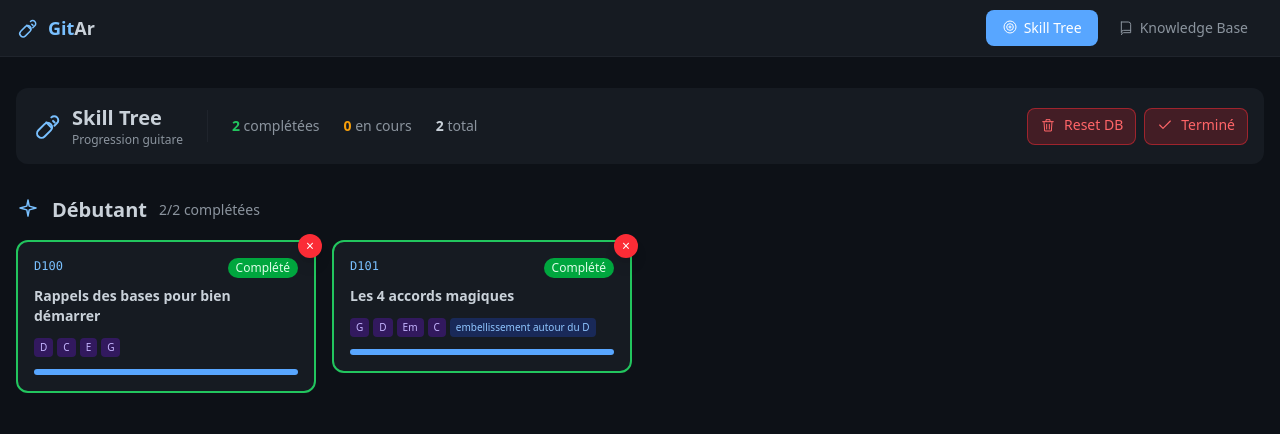
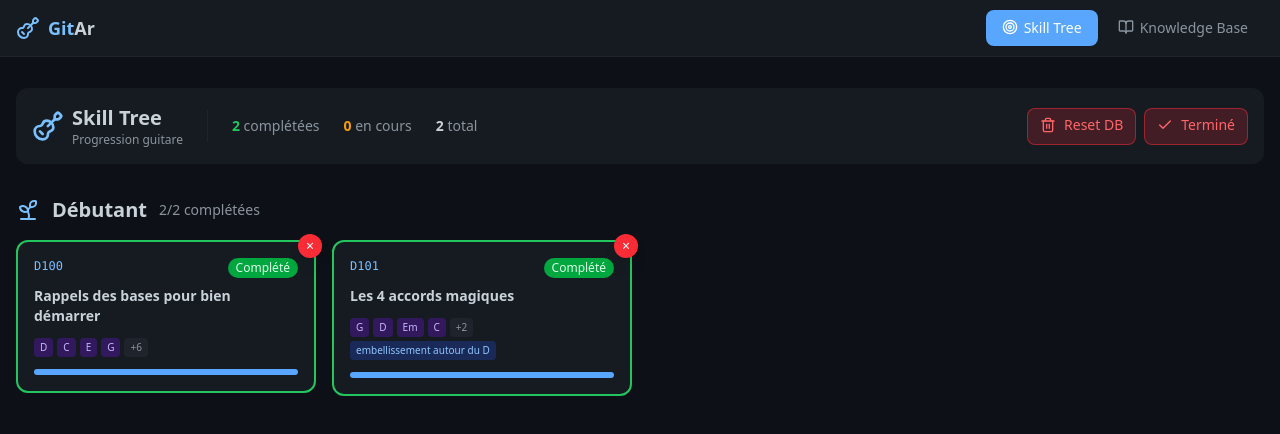
Before and after one commit to Corgidev42/GitAr, a Next.js app: page / in a window 1280 px wide. Both pictures are taken after a click on the button "Éditer". Shown: the top 434 px of the page. Built offline with nearby package versions, Linux system fonts and the light colour scheme.

Commit message:
chore(ui): lucide icons; feat(skill-tree): badge +N accords

```diff
--- a/database.json
+++ b/database.json
@@ -74,7 +74,26 @@
           "done": true
         }
       ],
-      "progressions": [],
+      "progressions": [
+        {
+          "name": "4 accords magiques",
+          "chords": [
+            "G",
+            "D",
+            "Em",
+            "C"
+          ]
+        },
+        {
+          "name": "4 accords magiques bis",
+          "chords": [
+            "D",
+            "Em",
+            "C",
+            "G"
+          ]
+        }
+      ],
       "isSong": false
     }
   ],
--- a/package.json
+++ b/package.json
@@ -13,6 +13,7 @@
   "dependencies": {
     "chokidar": "^5.0.0",
     "dotenv": "^17.3.1",
+    "lucide-react": "^0.577.0",
     "next": "16.1.6",
     "pdf-parse": "^2.4.5",
     "react": "19.2.3",
--- a/src/app/page.tsx
+++ b/src/app/page.tsx
@@ -81,6 +81,11 @@ function LessonNode({
               {c}
             </span>
           ))}
+          {lesson.knowledge.chords.length > 4 && (
+            <span className="text-[10px] px-1.5 py-0.5 rounded bg-[var(--surface-light)] text-[var(--muted)]">
+              +{lesson.knowledge.chords.length - 4}
+            </span>
+          )}
           {lesson.knowledge.techniques.slice(0, 2).map((t) => (
             <span key={t} className="text-[10px] px-1.5 py-0.5 rounded bg-blue-900/50 text-blue-300">
               {t}
--- a/src/components/Icons.tsx
+++ b/src/components/Icons.tsx
@@ -1,130 +1,75 @@
-import type { SVGProps } from 'react';
+import type { LucideProps } from 'lucide-react';
+import {
+  BookOpen,
+  Check,
+  Drum,
+  FileText,
+  Flame,
+  Guitar,
+  Link2,
+  Music,
+  Pause,
+  Pencil,
+  Play,
+  Sprout,
+  Target,
+  Trash2,
+} from 'lucide-react';
 
-type IconProps = SVGProps<SVGSVGElement> & { title?: string };
+type IconProps = LucideProps & { title?: string };
 
 export function IconGuitar({ title = 'Guitar', ...props }: IconProps) {
-  return (
-    <svg viewBox="0 0 24 24" fill="none" stroke="currentColor" aria-label={title} {...props}>
-      <path strokeWidth="1.5" strokeLinecap="round" strokeLinejoin="round" d="M14.5 5.5c1.2-1.2 3.1-1.2 4.3 0 1.2 1.2 1.2 3.1 0 4.3l-2 2" />
-      <path strokeWidth="1.5" strokeLinecap="round" strokeLinejoin="round" d="M10.7 9.3l4 4" />
-      <path strokeWidth="1.5" strokeLinecap="round" strokeLinejoin="round" d="M9.4 10.6l-4.6 4.6c-1.3 1.3-1.3 3.4 0 4.7 1.3 1.3 3.4 1.3 4.7 0l4.6-4.6c1.3-1.3 1.3-3.4 0-4.7-1.3-1.3-3.4-1.3-4.7 0Z" />
-      <path strokeWidth="1.5" strokeLinecap="round" strokeLinejoin="round" d="M15.8 8.2l1.2 1.2" />
-    </svg>
-  );
+  return <Guitar aria-label={title} {...props} />;
 }
 
 export function IconTarget({ title = 'Target', ...props }: IconProps) {
-  return (
-    <svg viewBox="0 0 24 24" fill="none" stroke="currentColor" aria-label={title} {...props}>
-      <circle cx="12" cy="12" r="9" strokeWidth="1.5" />
-      <circle cx="12" cy="12" r="5" strokeWidth="1.5" />
-      <circle cx="12" cy="12" r="1.5" strokeWidth="1.5" />
-    </svg>
-  );
+  return <Target aria-label={title} {...props} />;
 }
 
 export function IconBook({ title = 'Book', ...props }: IconProps) {
-  return (
-    <svg viewBox="0 0 24 24" fill="none" stroke="currentColor" aria-label={title} {...props}>
-      <path strokeWidth="1.5" strokeLinecap="round" strokeLinejoin="round" d="M5 4.5h10.5A3.5 3.5 0 0 1 19 8v12.5H8.5A3.5 3.5 0 0 0 5 24" />
-      <path strokeWidth="1.5" strokeLinecap="round" strokeLinejoin="round" d="M5 4.5v16A3.5 3.5 0 0 1 8.5 17H19" />
-    </svg>
-  );
+  return <BookOpen aria-label={title} {...props} />;
 }
 
 export function IconMusic({ title = 'Music', ...props }: IconProps) {
-  return (
-    <svg viewBox="0 0 24 24" fill="none" stroke="currentColor" aria-label={title} {...props}>
-      <path strokeWidth="1.5" strokeLinecap="round" strokeLinejoin="round" d="M14 3v12.2a3.5 3.5 0 1 1-1.5-2.9V6l8-2v10.2a3.5 3.5 0 1 1-1.5-2.9V3.7L14 3Z" />
-    </svg>
-  );
+  return <Music aria-label={title} {...props} />;
 }
 
 export function IconRhythm({ title = 'Rhythm', ...props }: IconProps) {
-  return (
-    <svg viewBox="0 0 24 24" fill="none" stroke="currentColor" aria-label={title} {...props}>
-      <path strokeWidth="1.5" strokeLinecap="round" strokeLinejoin="round" d="M7 4v11a3 3 0 1 0 1.5-2.6V6h8V4H7Z" />
-      <path strokeWidth="1.5" strokeLinecap="round" strokeLinejoin="round" d="M16.5 6v9a3 3 0 1 1-1.5-2.6" />
-    </svg>
-  );
+  return <Drum aria-label={title} {...props} />;
 }
 
 export function IconCheck({ title = 'Check', ...props }: IconProps) {
-  return (
-    <svg viewBox="0 0 24 24" fill="none" stroke="currentColor" aria-label={title} {...props}>
-      <path strokeWidth="1.7" strokeLinecap="round" strokeLinejoin="round" d="M20 6 9 17l-5-5" />
-    </svg>
-  );
+  return <Check aria-label={title} {...props} />;
 }
 
 export function IconPencil({ title = 'Edit', ...props }: IconProps) {
-  return (
-    <svg viewBox="0 0 24 24" fill="none" stroke="currentColor" aria-label={title} {...props}>
-      <path strokeWidth="1.5" strokeLinecap="round" strokeLinejoin="round" d="M12 20h9" />
-      <path strokeWidth="1.5" strokeLinecap="round" strokeLinejoin="round" d="M16.5 3.5a2.1 2.1 0 0 1 3 3L8 18l-4 1 1-4L16.5 3.5Z" />
-    </svg>
-  );
+  return <Pencil aria-label={title} {...props} />;
 }
 
 export function IconTrash({ title = 'Trash', ...props }: IconProps) {
-  return (
-    <svg viewBox="0 0 24 24" fill="none" stroke="currentColor" aria-label={title} {...props}>
-      <path strokeWidth="1.5" strokeLinecap="round" strokeLinejoin="round" d="M4 7h16" />
-      <path strokeWidth="1.5" strokeLinecap="round" strokeLinejoin="round" d="M10 11v7" />
-      <path strokeWidth="1.5" strokeLinecap="round" strokeLinejoin="round" d="M14 11v7" />
-      <path strokeWidth="1.5" strokeLinecap="round" strokeLinejoin="round" d="M6 7l1 14h10l1-14" />
-      <path strokeWidth="1.5" strokeLinecap="round" strokeLinejoin="round" d="M9 7V4h6v3" />
-    </svg>
-  );
+  return <Trash2 aria-label={title} {...props} />;
 }
 
 export function IconSpark({ title = 'Level', ...props }: IconProps) {
-  return (
-    <svg viewBox="0 0 24 24" fill="none" stroke="currentColor" aria-label={title} {...props}>
-      <path strokeWidth="1.5" strokeLinecap="round" strokeLinejoin="round" d="M12 2l1.2 6.1L20 10l-6.8 1.9L12 18l-1.2-6.1L4 10l6.8-1.9L12 2Z" />
-    </svg>
-  );
+  return <Sprout aria-label={title} {...props} />;
 }
 
 export function IconFlame({ title = 'Flame', ...props }: IconProps) {
-  return (
-    <svg viewBox="0 0 24 24" fill="none" stroke="currentColor" aria-label={title} {...props}>
-      <path strokeWidth="1.5" strokeLinecap="round" strokeLinejoin="round" d="M12 22c4.4 0 8-3.1 8-7.6 0-3.3-2.2-5.8-4.6-7.8.2 2.4-1 4-2.6 5.1-.2-2.3-1.5-4.5-3.8-6.7C6.5 7.3 4 10.2 4 14.4 4 18.9 7.6 22 12 22Z" />
-    </svg>
-  );
+  return <Flame aria-label={title} {...props} />;
 }
 
 export function IconLink({ title = 'Link', ...props }: IconProps) {
-  return (
-    <svg viewBox="0 0 24 24" fill="none" stroke="currentColor" aria-label={title} {...props}>
-      <path strokeWidth="1.5" strokeLinecap="round" strokeLinejoin="round" d="M10 13a5 5 0 0 1 0-7l1-1a5 5 0 0 1 7 7l-1 1" />
-      <path strokeWidth="1.5" strokeLinecap="round" strokeLinejoin="round" d="M14 11a5 5 0 0 1 0 7l-1 1a5 5 0 0 1-7-7l1-1" />
-    </svg>
-  );
+  return <Link2 aria-label={title} {...props} />;
 }
 
 export function IconDocument({ title = 'Document', ...props }: IconProps) {
-  return (
-    <svg viewBox="0 0 24 24" fill="none" stroke="currentColor" aria-label={title} {...props}>
-      <path strokeWidth="1.5" strokeLinecap="round" strokeLinejoin="round" d="M7 3h7l3 3v15H7V3Z" />
-      <path strokeWidth="1.5" strokeLinecap="round" strokeLinejoin="round" d="M14 3v4h4" />
-      <path strokeWidth="1.5" strokeLinecap="round" strokeLinejoin="round" d="M9 11h6M9 15h6" />
-    </svg>
-  );
+  return <FileText aria-label={title} {...props} />;
 }
 
 export function IconPlay({ title = 'Play', ...props }: IconProps) {
-  return (
-    <svg viewBox="0 0 24 24" fill="currentColor" aria-label={title} {...props}>
-      <path d="M9 7.5v9l8-4.5-8-4.5Z" />
-    </svg>
-  );
+  return <Play aria-label={title} {...props} />;
 }
 
 export function IconPause({ title = 'Pause', ...props }: IconProps) {
-  return (
-    <svg viewBox="0 0 24 24" fill="currentColor" aria-label={title} {...props}>
-      <path d="M7.5 6.5h3v11h-3v-11Zm6 0h3v11h-3v-11Z" />
-    </svg>
-  );
+  return <Pause aria-label={title} {...props} />;
 }
```
Also changed, not shown: 1 other file (tests, documents, lock files or other folders).
